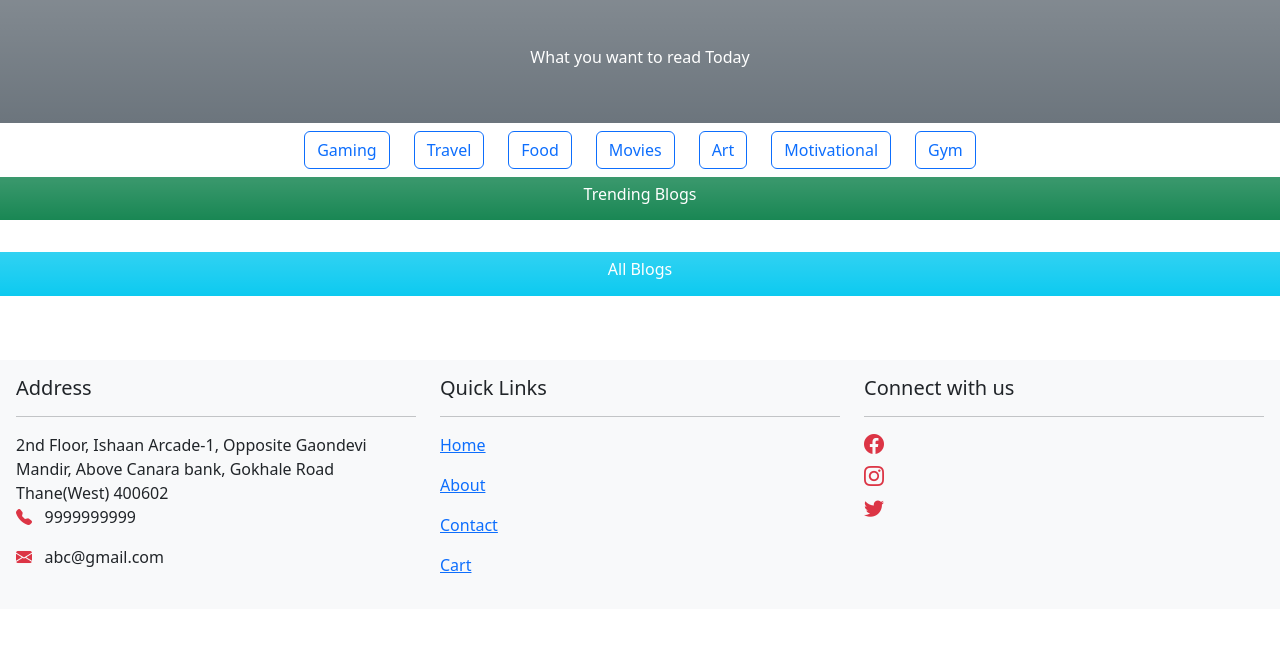
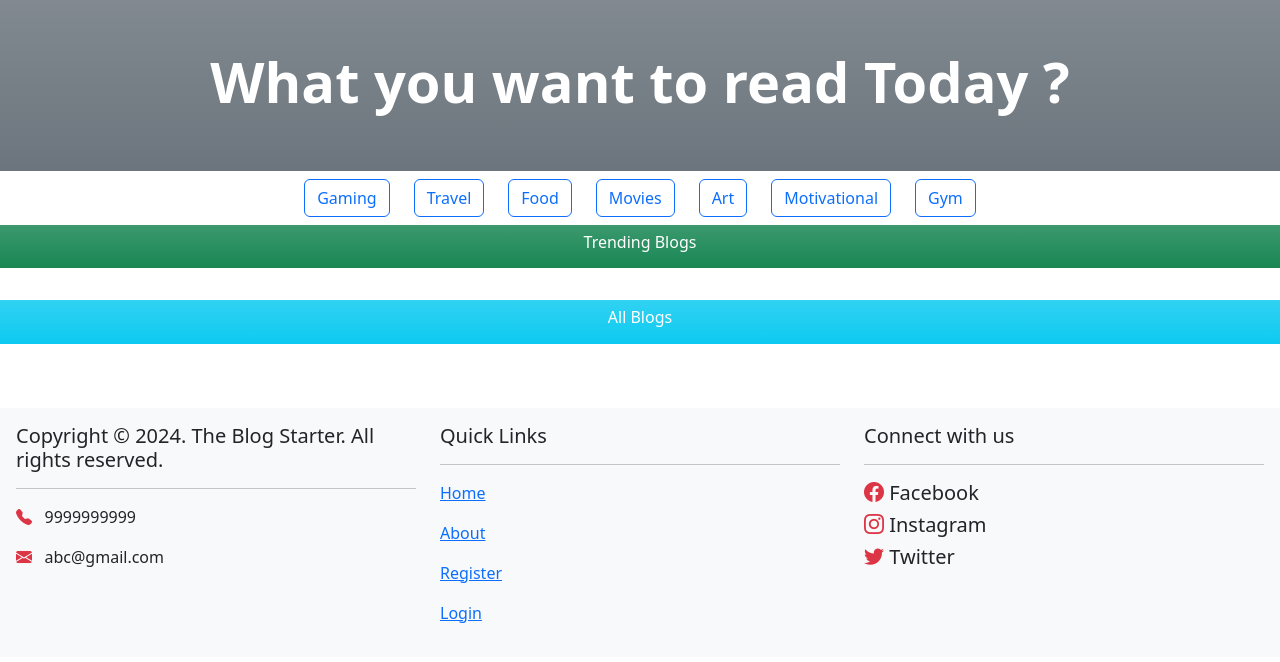
Before and after one commit to Ashish-More-Code/Blog-Website, a Django app: page / in a window 1280 px wide. Shown: the part 80-742 px from the top of the page. Run offline with Django 5.2, Linux system fonts and the light colour scheme; data that the repository does not hold is empty; some libraries are stand-ins or nearby versions.

Commit message:
Changed footer and some alignment on home page

```diff
--- a/blogapp/views.py
+++ b/blogapp/views.py
@@ -12,7 +12,6 @@
     context = {}
     context['data'] = u
     trending_posts = Blogpost.objects.all().order_by('-likecount')
-    print(trending_posts.query)  # Print the SQL query for debugging
     context['trending'] = trending_posts
     return render(request,'index.html',context)
 
@@ -26,7 +25,11 @@
     myblog=Blogpost.objects.filter(type=cat)
     context={}
     context['cat']=myblog
-    return render(request,'index.html',context)
+    if not context['cat']:
+        context['nodatafoundmsg']="No posts available in this category yet. We’re working on bringing you fresh content soon!"
+        return render(request,'index.html',context)
+    else:
+        return render(request,'index.html',context)
 
 
 def like(request,bid):
--- a/template/footer.html
+++ b/template/footer.html
@@ -4,28 +4,26 @@
    <!--footer section-->
    <div class="row mt-5 bg-light p-3">
     <div class="col-md-4">
-      <h5>Address</h5>
+      <h5>Copyright © 2024. The Blog Starter. All rights reserved.
+      </h5>
       <hr>
-      2nd Floor, Ishaan Arcade-1, Opposite Gaondevi Mandir,
-      Above Canara bank, Gokhale Road
-      Thane(West) 400602
       <p><i class="bi-telephone-fill text-danger"></i>&nbsp;&nbsp;&nbsp;9999999999</p>
       <p><i class="bi-envelope-fill text-danger"></i>&nbsp;&nbsp;&nbsp;abc@gmail.com</p>
     </div>
     <div class="col-md-4">
       <h5>Quick Links</h5>
       <hr>
-      <p><a href="index.html">Home</a></p>
-      <p><a href="about.html">About</a></p>
-      <p><a href="contact.html">Contact</a></p>
-      <p><a href="cart.html">Cart</a></p>
+      <p><a href="/">Home</a></p>
+      <p><a href="/about">About</a></p>
+      <p><a href="/register">Register</a></p>
+      <p><a href="/login">Login</a></p>
      </div>
      <div class="col-md-4">
       <h5>Connect with us</h5>
       <hr>
-      <h5><a href="https://www.facebook.com/"><i class="bi-facebook text-danger"></i></a></h5>
-      <h5><a href="https://www.instagram.com/"><i class="bi-instagram text-danger"></i></a></h5>
-      <h5><a href="https://www.twitter.com/"><i class="bi-twitter text-danger"></i></a></h5>
+      <h5><a href="https://www.facebook.com/"><i class="bi-facebook text-danger"></i></a> Facebook</h5>
+      <h5><a href="https://www.instagram.com/"><i class="bi-instagram text-danger"></i></a> Instagram</h5>
+      <h5><a href="https://www.twitter.com/"><i class="bi-twitter text-danger"></i></a> Twitter</h5>
      </div>
    </div>
   </div>
--- a/template/index.html
+++ b/template/index.html
@@ -7,9 +7,9 @@
 <!-- page heading  -->
 <div class="row">
   <div class="p-5 text-center mb-2 bg-secondary bg-gradient text-white">
-    <h6>
-      What you want to read Today
-    </h6>
+    <h4 class="display-4 fw-bold">
+      What you want to read Today ?
+    </h4>
   </div>
 </div>
 <!-- page heading end -->
@@ -38,7 +38,11 @@
     </div>
   </div>
 </div>
-
+{% if nodatafoundmsg %}
+<div class="alert alert-primary mt-5 text-center" role="alert">
+  {{nodatafoundmsg}}
+</div>
+{% else %}
 {%if cat %}
 <div class="row m-2 row-cols-1 row-cols-md-3 g-4">
   {% for x in cat %}
@@ -175,5 +179,5 @@
   {% endfor %}
 </div>
 {% endif %}
-
+{% endif %}
 {% endblock 'main' %}
```
Also changed, not shown: media/image/gym.jpg (added).
